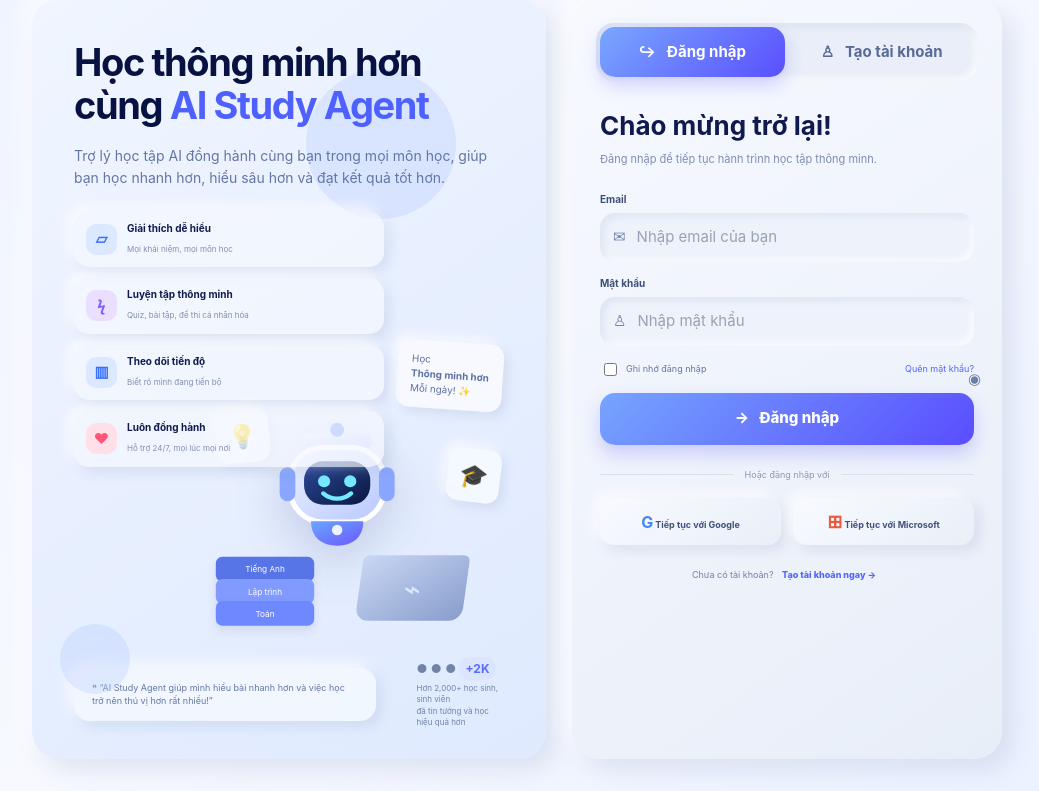
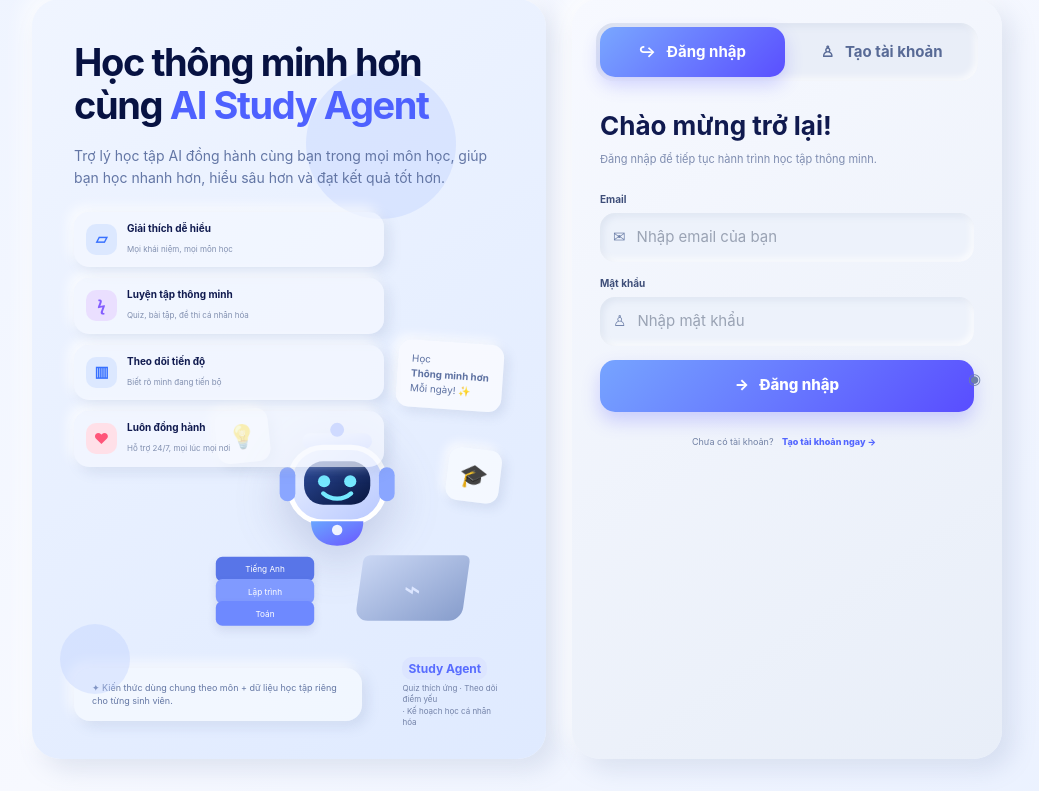
Before and after one commit to nguyencongthanh09102005-beep/AI-Study-Agent, a Flask app: page /login in a window 1280 px wide. Shown: the part 107-898 px from the top of the page, without its empty margins (123-1162 px from the left). Run offline with Flask 3, Linux system fonts and the light colour scheme.

Commit message:
Remove placeholder auth features and fake social proof

```diff
--- a/templates/login.html
+++ b/templates/login.html
@@ -34,7 +34,7 @@
           <div class="book-stack"><span>Toán</span><span>Lập trình</span><span>Tiếng Anh</span></div>
           <div class="laptop-art">⌁</div>
         </div>
-        <div class="auth-proof"><div class="testimonial">❝ <span>“AI Study Agent giúp mình hiểu bài nhanh hơn và việc học trở nên thú vị hơn rất nhiều!”</span></div><div class="proof-users">● ● ● <b>+2K</b><small>Hơn 2,000+ học sinh, sinh viên<br>đã tin tưởng và học hiệu quả hơn</small></div></div>
+        <div class="auth-proof"><div class="testimonial">✦ <span>Kiến thức dùng chung theo môn + dữ liệu học tập riêng cho từng sinh viên.</span></div><div class="proof-users"><b>Study Agent</b><small>Quiz thích ứng · Theo dõi điểm yếu<br>· Kế hoạch học cá nhân hóa</small></div></div>
       </section>
 
       <section class="auth-form-card">
@@ -46,11 +46,8 @@
           <form method="post" action="{{ url_for('login') }}" class="auth-form-new">
             <label><span>Email</span><div><i>✉</i><input type="email" id="loginEmail" name="email" placeholder="Nhập email của bạn" autocomplete="email" required></div></label>
             <label><span>Mật khẩu</span><div><i>♙</i><input type="password" id="loginPassword" name="password" placeholder="Nhập mật khẩu" autocomplete="current-password" required><button type="button" class="password-toggle" data-target="loginPassword">◉</button></div></label>
-            <div class="auth-options"><label><input type="checkbox" name="remember"> Ghi nhớ đăng nhập</label><a href="#">Quên mật khẩu?</a></div>
             <button class="auth-submit" type="submit">→ &nbsp; Đăng nhập</button>
           </form>
-          <div class="auth-divider"><span>Hoặc đăng nhập với</span></div>
-          <div class="social-row"><button type="button"><b class="google-g">G</b> Tiếp tục với Google</button><button type="button"><b class="ms-grid">⊞</b> Tiếp tục với Microsoft</button></div>
           <div class="auth-bottom-switch">Chưa có tài khoản? <button type="button" data-auth-tab="signup">Tạo tài khoản ngay →</button></div>
         </div>
 
@@ -60,8 +57,8 @@
             <label><span>Họ và tên</span><div><i>♙</i><input type="text" name="name" placeholder="Nhập họ và tên" autocomplete="name" required></div></label>
             <label><span>Email</span><div><i>✉</i><input type="email" name="email" placeholder="Nhập email của bạn" autocomplete="email" required></div></label>
             <label><span>Mật khẩu</span><div><i>♙</i><input type="password" id="signupPassword" name="password" minlength="6" placeholder="Tối thiểu 6 ký tự" autocomplete="new-password" required><button type="button" class="password-toggle" data-target="signupPassword">◉</button></div></label>
-            <label><span>Xác nhận mật khẩu</span><div><i>✓</i><input type="password" id="confirmPassword" placeholder="Nhập lại mật khẩu" autocomplete="new-password" required><button type="button" class="password-toggle" data-target="confirmPassword">◉</button></div></label>
-            <label class="terms-line"><input type="checkbox" required> Tôi đồng ý với <a href="#">điều khoản sử dụng</a></label>
+            <label><span>Xác nhận mật khẩu</span><div><i>✓</i><input type="password" id="confirmPassword" name="confirm_password" placeholder="Nhập lại mật khẩu" autocomplete="new-password" required><button type="button" class="password-toggle" data-target="confirmPassword">◉</button></div></label>
+            <p class="terms-line">Tài khoản được dùng để tách dữ liệu học tập cá nhân trong hệ thống.</p>
             <button class="auth-submit" type="submit">→ &nbsp; Tạo tài khoản</button>
           </form>
           <div class="auth-bottom-switch">Đã có tài khoản? <button type="button" data-auth-tab="login">Đăng nhập ngay →</button></div>
```
